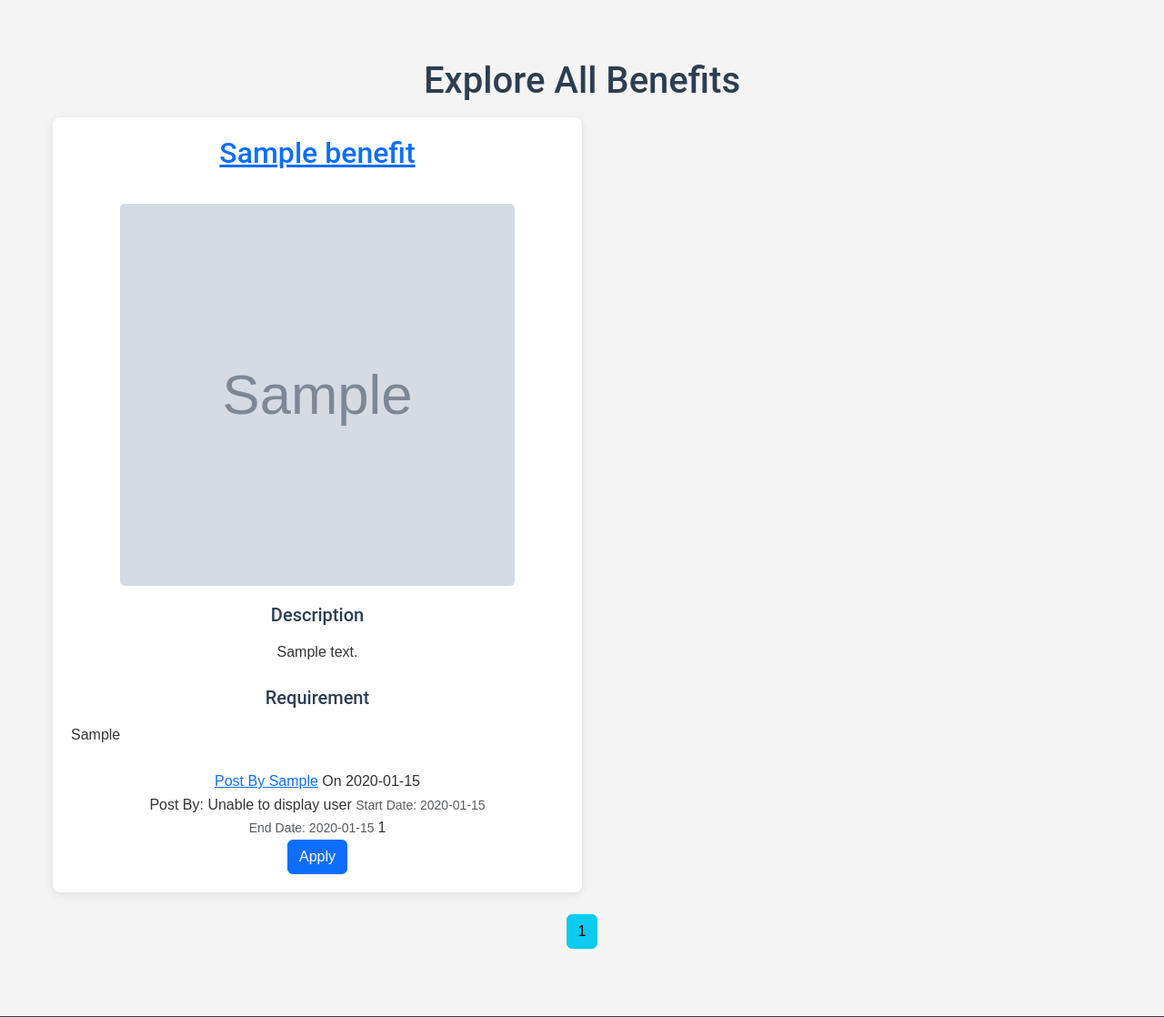
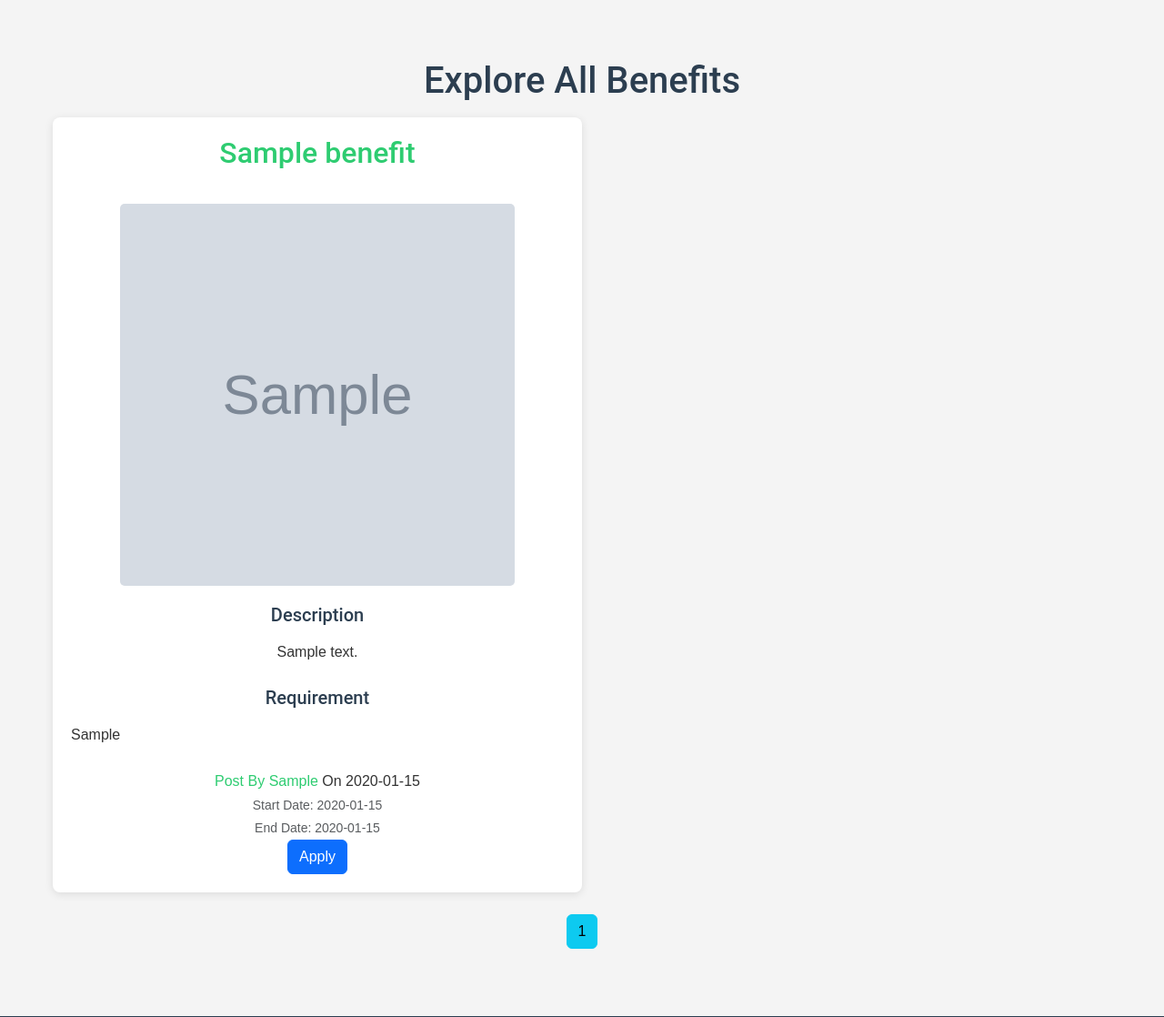
Before and after one commit to JuliusDgenius/alx-portfolio_project, a Flask app: page /explore_benefits in a window 1280 px wide. Shown: the part 66-1184 px from the top of the page at 91% size. Run offline with Flask 3, Linux system fonts and the light colour scheme; tables that the repository leaves empty hold one stand-in row (values such as "Sample post"); grey boxes marked "Sample" are stand-in pictures; parts of the project's set-up code (start-up, migrations or seed data) failed here and were passed over; some libraries are stand-ins or nearby versions.

Commit message:
remove underlines

```diff
--- a/benefitsHub/static/style.css
+++ b/benefitsHub/static/style.css
@@ -54,6 +54,10 @@ h1, h2, h3, h4, h5, h6 {
    border-radius: 5px;
    padding: 10px;
    background-color: black;
+}
+
+.intro-div p {
+  color: white;
 }
 
 .intro-content {
@@ -158,6 +162,16 @@ h1, h2, h3, h4, h5, h6 {
   border-radius: 8px;
   box-shadow: 0 2px 10px rgba(0, 0, 0, 0.1);
   margin-bottom: 30px;
+}
+
+.content-section a {
+  color: #2ecc71;
+  text-decoration: none;
+  transition: color 0.3s ease;
+}
+
+.content-section a:hover {
+  color: #27ae60;
 }
 
 /* Features Section */
--- a/benefitsHub/templates/explore_benefits.html
+++ b/benefitsHub/templates/explore_benefits.html
@@ -5,7 +5,7 @@
         {% for benefit in benefits.items %}
             <div class="col-12 col-md-6 mb-4 media content-section">
                 <div class="media-body">
-                    <h2><a class="anchor-tag" href="{{ url_for('benefits.benefit', benefit_id=benefit.id) }}">{{ benefit.name }}</a></h2>
+                    <h2><a href="{{ url_for('benefits.benefit', benefit_id=benefit.id) }}">{{ benefit.name }}</a></h2>
                     <div class="media">
 			{% if benefit.benefit_image %}
     				<img class="img-fluid benefit-img" src="{{ url_for('static', filename='uploads/' + benefit.benefit_image) }}" alt="Image of benefit">
@@ -18,17 +18,19 @@
                     	{{ benefit.description | nl2br | safe }}
 		    </div><br>
                     <h5>Requirement</h5>
-	    <div class="benefit-requirement text-start">
-                    	{{ benefit.benefit_requirement | nl2br | safe }}
-	    </div><br>
+                    <div class="benefit-requirement text-start">
+                        {{ benefit.benefit_requirement | nl2br | safe }}
+                    </div><br>
                     <div class="">
+                        {% if benefit.benefit_created_by %}
                           <a class="mb-3 anchor-tag" href="{{ url_for('benefits.user_benefits', username=benefit.benefit_created_by) }}">Post By {{ benefit.benefit_created_by }}</a> On {{ benefit.benefit_created_on.strftime('%Y-%m-%d') }}<br>
-			<span class="mb-3">Post By: Unable to display user</span>
+                        {% else %}
+                          <span class="mb-3">Post By: Unable to display user</span>
+                        {% endif %}
                         <small class="text-muted">
                             Start Date: {{ benefit.benefit_start_date.strftime('%Y-%m-%d') }}<br>
                             End Date: {{ benefit.benefit_end_date.strftime('%Y-%m-%d') }}
                         </small>
-                        {{benefit.id}}
                     </div>
                     <button data-link="{{ benefit.benefit_link }}" class="btn btn-primary apply-button">Apply</button>
                 </div>
```
